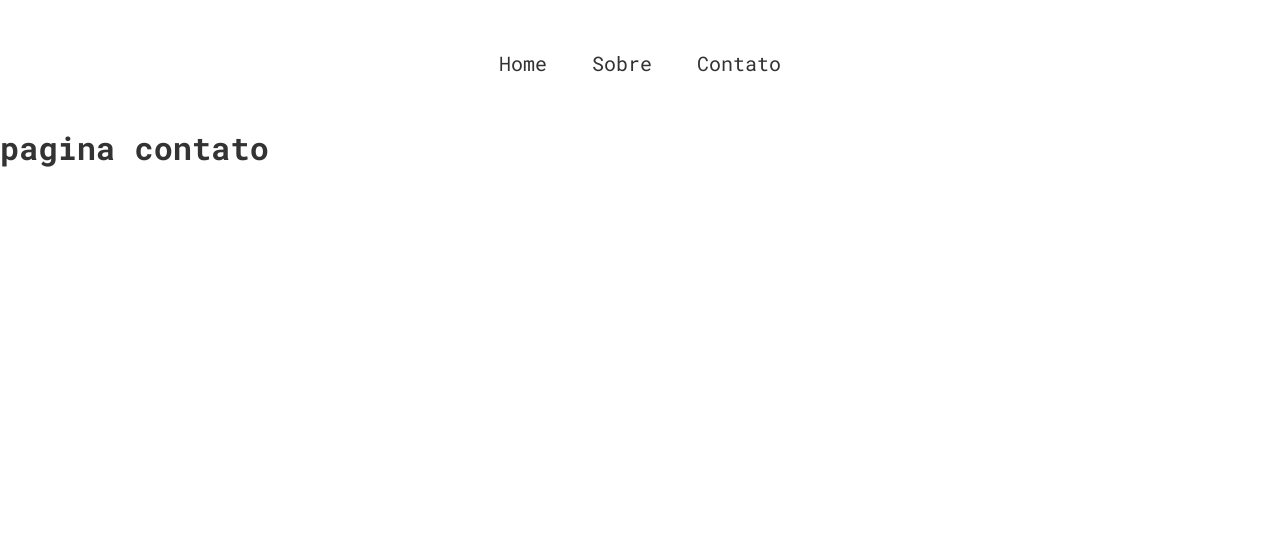
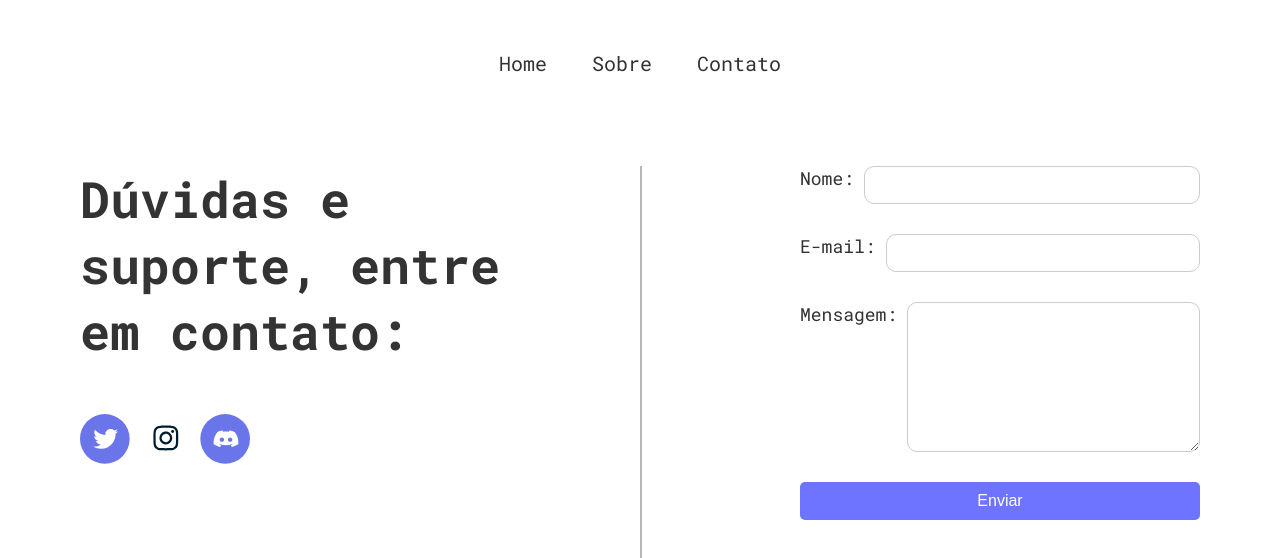
Before and after one commit to F1APERS/CP1-WebDev-LayoutReact, a React (Vite) app: page /Contato in a window 1280 px wide. Shown: the top 558 px of the page. Built offline with nearby package versions, Linux system fonts and the light colour scheme.

Commit message:
Contato Pronto

```diff
--- a/src/pages/Contato.jsx
+++ b/src/pages/Contato.jsx
@@ -1,9 +1,44 @@
-function Contato() {
+import React from 'react';
+import '../style/contato.css';
+import igicon from '../assets/icons/simples/ig.svg';
+import discicon from '../assets/icons/simples/disc.svg';
+import twicon from '../assets/icons/simples/twt.svg';
+
+
+const Contato = () => {
     return (
-        <>
-            <h1>pagina contato</h1>
-        </>
-     );
-}
+        <div className="container">
+            <div className="left-side">
+                <h2>Dúvidas e suporte, entre em contato:</h2>
+                <div className="social-icons">
+                    <a href="#"><img src={twicon} alt="Twitter" /></a>
+                    <a href="#"><img src={igicon} alt="Instagram" /></a>
+                    <a href="#"><img src={discicon} alt="Discord" /></a>
+                </div>
+            </div>
+            <div
+            class="linha-vertical"
+            ></div>
+            <div className="right-side">
+                <form className='form-contato'>
+                    <div className='form-item'>
+                        <label htmlFor="name">Nome:</label>
+                        <input type="text" id="name" name="name" />
+                    </div>
+                    <div className='form-item'>
+                        <label htmlFor="email">E-mail:</label>
+                        <input type="email" id="email" name="email" />
+                    </div>
+                    <div className='form-item'>
+                        <label htmlFor="message">Mensagem:</label>
+                        <textarea id="message" name="message"></textarea>
+                    </div>
+
+                    <button type="submit">Enviar</button>
+                </form>
+            </div>
+        </div>
+    );
+};
 
 export default Contato;
--- a/src/style/contato.css
+++ b/src/style/contato.css
@@ -0,0 +1,103 @@
+
+.container {
+    display: flex;
+    justify-content: space-between;
+    align-items: flex-start;
+    margin: 0 auto;
+    padding: 40px;
+    max-width: 1200px;
+}
+
+/*  (texto e ícones) */
+.left-side {
+    max-width: 40%;
+}
+
+.left-side h2 {
+    font-size: 50px;
+    font-weight: bold;
+    margin-bottom: 20px;
+}
+
+.social-icons {
+    margin-top: 50px;
+}
+
+.social-icons a {
+    margin-right: 10px;
+
+}
+
+.social-icons img {
+    width: 50px;
+    height: 50px;
+}
+
+/* (formulário) */
+.right-side {
+    width: 400px;
+}
+
+.form-item {
+    display: flex;
+    gap: 10px;
+}
+
+form {
+    display: flex;
+    flex-direction: column;
+}
+
+label {
+    font-size: 18px;
+    margin-bottom: 5px;
+    white-space: nowrap;
+
+}
+
+input, textarea {
+    padding: 10px;
+    margin-bottom: 30px;
+    border: 1px solid #ccc;
+    border-radius: 10px;
+    font-size: 14px;
+    width: 100%;
+}
+
+textarea {
+    height: 150px;
+}
+
+button {
+    padding: 10px 20px;
+    font-size: 16px;
+    background-color: #6e74ff;
+    color: white;
+    border: none;
+    border-radius: 5px;
+    cursor: pointer;
+}
+
+button:hover {
+    background-color: #5b62e3;
+
+}
+
+.linha-vertical {
+    height: 50vh;
+    border-left: 2px solid #B9B7B7;
+    position: absolute;
+    left: 50%;
+}
+
+
+@media (max-width: 768px) {
+    .container {
+        flex-direction: column;
+        align-items: center;
+    }
+
+    .left-side, .right-side {
+        max-width: 100%;
+    }
+}
--- a/src/style/index.css
+++ b/src/style/index.css
@@ -42,6 +42,8 @@ nav ul{
     display: flex;
     gap: 45px;
     font-size: 2rem;
+    text-decoration: none;
+    position: relative;
 }
 
 #root {
@@ -49,3 +51,14 @@ nav ul{
     flex-wrap: wrap;
     justify-content: space-between;
 }
+
+.nav::after {
+    content: '';
+    position: absolute;
+    left: 0;
+    bottom: 0;
+    width: 100%;
+    height: 2px;
+    background-color: black;
+
+}
```
